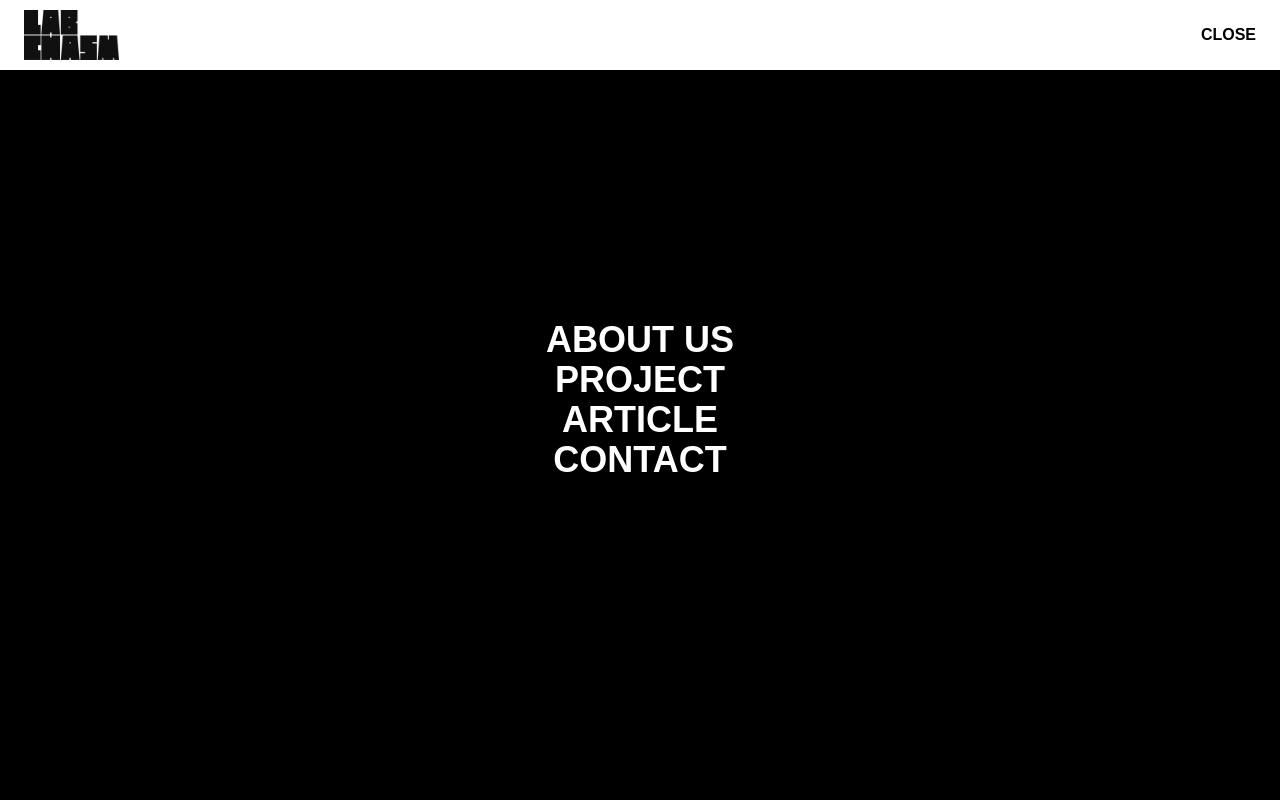
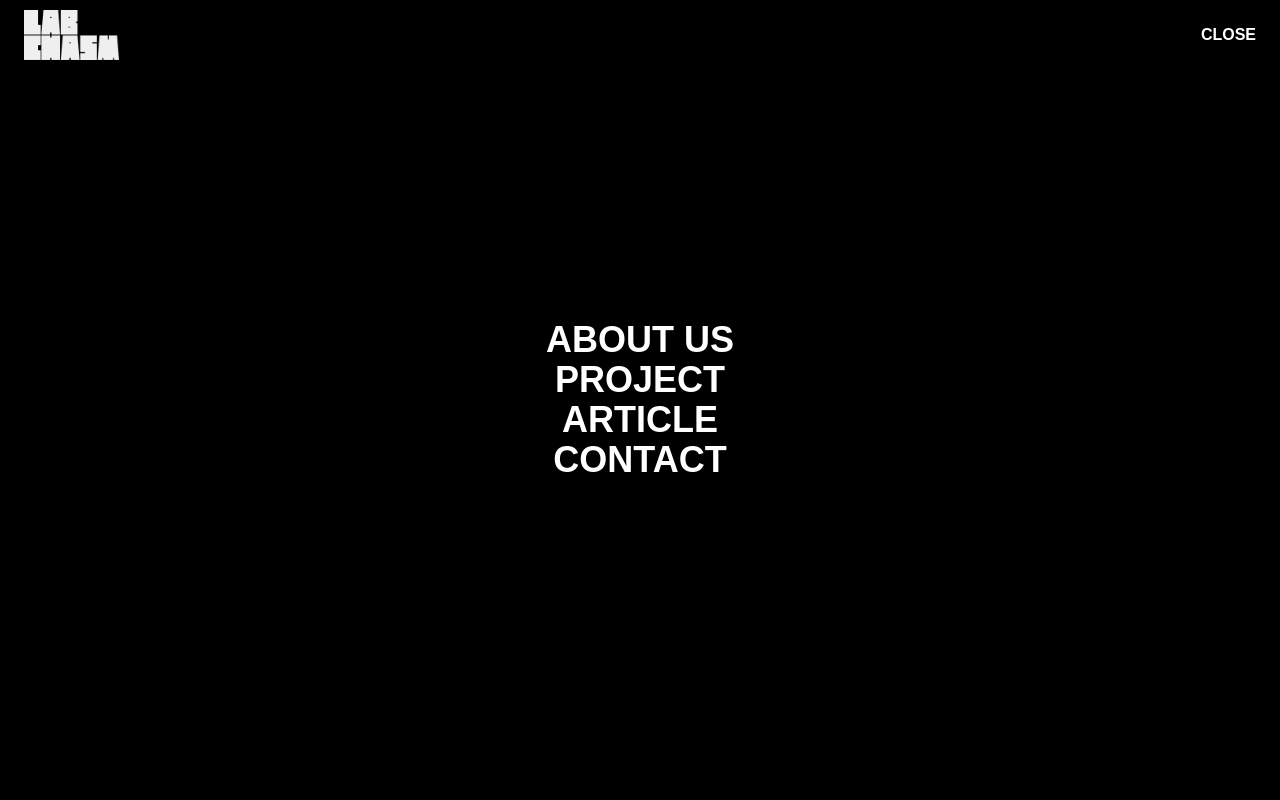
Before and after one commit to nizi123/article-page, a Next.js app: page /article/1 in a window 1280 px wide. Both pictures are taken after a click on the button 1226 px from the left and 35 px from the top of the page. Shown: the top 800 px of the page. Built offline with nearby package versions, Linux system fonts and the light colour scheme.

Commit message:
메뉴 오버레이 효과, zorder 수정

```diff
--- a/src/components/Header.tsx
+++ b/src/components/Header.tsx
@@ -15,18 +15,32 @@ export default function Header() {
 
   return (
     <>
-      {/* 헤더 바 */}
-      <header id="header" className="fixed top-0 left-0 w-full h-[70px] z-50 flex items-center justify-between bg-white px-6">
+      {/* 1️⃣ 헤더 바 */}
+      <header
+        id='header'
+        className={`
+          fixed top-0 left-0 w-full h-[70px] z-50 flex items-center justify-between px-6
+          transition-colors duration-500 ease-in-out
+          ${isOpen ? 'bg-black' : 'bg-white'}
+        `}
+      >
+        {/* 로고도 색 전환 */}
         <Link href="https://labchasm.framer.website/">
           <img
             src="/labchasm-logo.png"
             alt="Lab Chasm"
-            className="h-[50px] object-contain"
+            className={`
+              h-[50px] object-contain
+              transition-filter duration-500 ease-in-out
+              ${isOpen ? 'invert' : ''}
+            `}
           />
         </Link>
+
+        {/* 메뉴 토글 버튼 */}
         <button onClick={() => setIsOpen(prev => !prev)}>
           {isOpen ? (
-            <span className="text-black font-bold">CLOSE</span>
+            <span className="text-white font-bold">CLOSE</span>
           ) : (
             <img
               src="/menuimg.png"
@@ -37,25 +51,17 @@ export default function Header() {
         </button>
       </header>
 
-      {/* Framer Motion 풀스크린 메뉴 오버레이 */}
+      {/* 2️⃣ 풀스크린 메뉴 오버레이 */}
       <motion.div
         initial={{ y: '-100%' }}
         animate={{ y: isOpen ? 0 : '-100%' }}
         transition={{ duration: 0.5, ease: 'easeInOut' }}
         className="fixed inset-0 bg-black text-white flex flex-col justify-center items-center z-40"
       >
-        <Link href="#about" onClick={() => setIsOpen(false)}>
-          <span className="text-4xl font-bold mb-8">ABOUT US</span>
-        </Link>
-        <Link href="#project" onClick={() => setIsOpen(false)}>
-          <span className="text-4xl font-bold mb-8">PROJECT</span>
-        </Link>
-        <Link href="#article" onClick={() => setIsOpen(false)}>
-          <span className="text-4xl font-bold mb-8">ARTICLE</span>
-        </Link>
-        <Link href="#contact" onClick={() => setIsOpen(false)}>
-          <span className="text-4xl font-bold">CONTACT</span>
-        </Link>
+        <Link href="#about"   onClick={() => setIsOpen(false)}><span className="text-4xl font-bold mb-8">ABOUT US</span></Link>
+        <Link href="#project" onClick={() => setIsOpen(false)}><span className="text-4xl font-bold mb-8">PROJECT</span></Link>
+        <Link href="#article" onClick={() => setIsOpen(false)}><span className="text-4xl font-bold mb-8">ARTICLE</span></Link>
+        <Link href="#contact" onClick={() => setIsOpen(false)}><span className="text-4xl font-bold">CONTACT</span></Link>
       </motion.div>
     </>
   );
--- a/src/components/ScrollProgressBar.tsx
+++ b/src/components/ScrollProgressBar.tsx
@@ -127,7 +127,7 @@ export default function ScrollProgressBar({
         width: '100%',
         height: `${thickness + baselineThickness}px`,
         pointerEvents: 'none',
-        zIndex: 1000,
+        zIndex: 30,
       }}
     >
       {/* 베이스라인 */}
```
